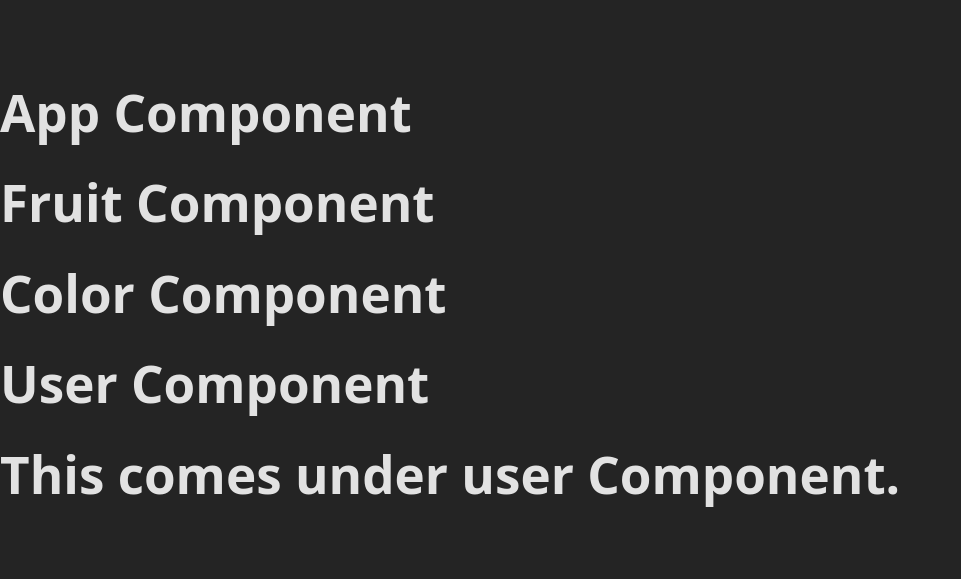
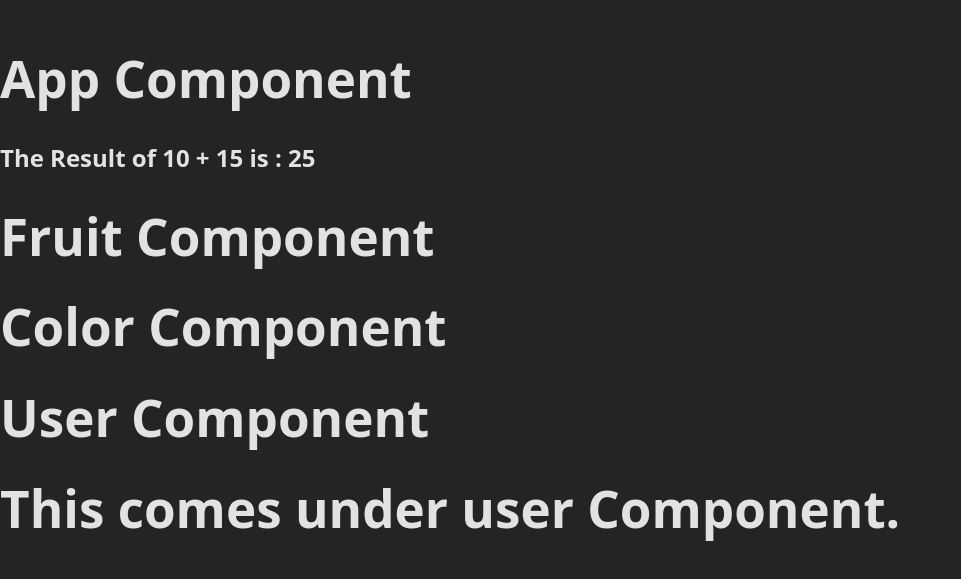
Before and after one commit to ajarubab/react-19-learning-2025, a React (Vite) app: page / in a window 1280 px wide. Shown: the part 107-686 px from the top of the page, without its empty margins (0-961 px from the left). Built offline with nearby package versions, Linux system fonts and the light colour scheme.

Commit message:
making and calling a simple function inside any component

```diff
--- a/src/App.jsx
+++ b/src/App.jsx
@@ -3,6 +3,7 @@ function App(){
   return(
     <div>
       <h1>App Component</h1>
+      <h2>The Result of 10 + 15 is : {sum()}</h2>
       <Fruit />
     </div>
   );
@@ -26,4 +27,8 @@ function Fruit(){
   );
 }
 
+function sum(){
+  return 10+15;
+}
+
 export default App;
```
